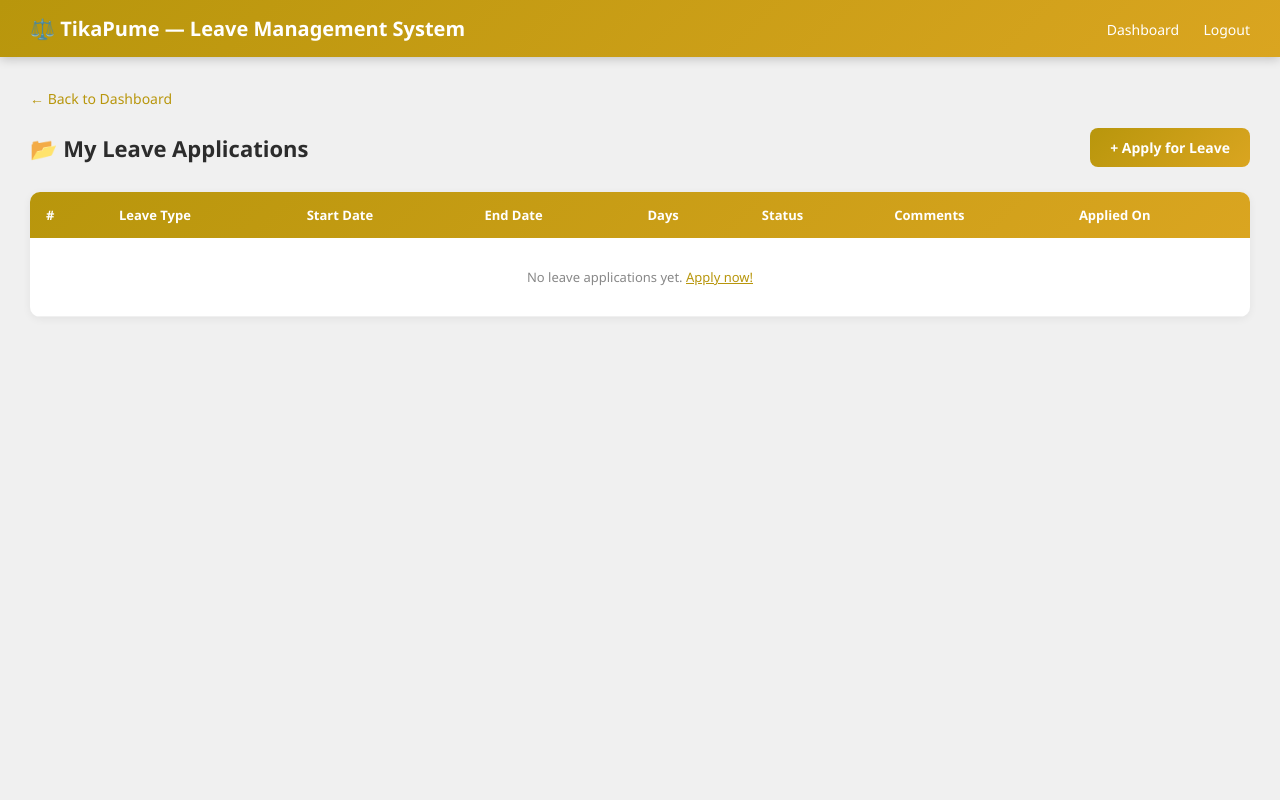
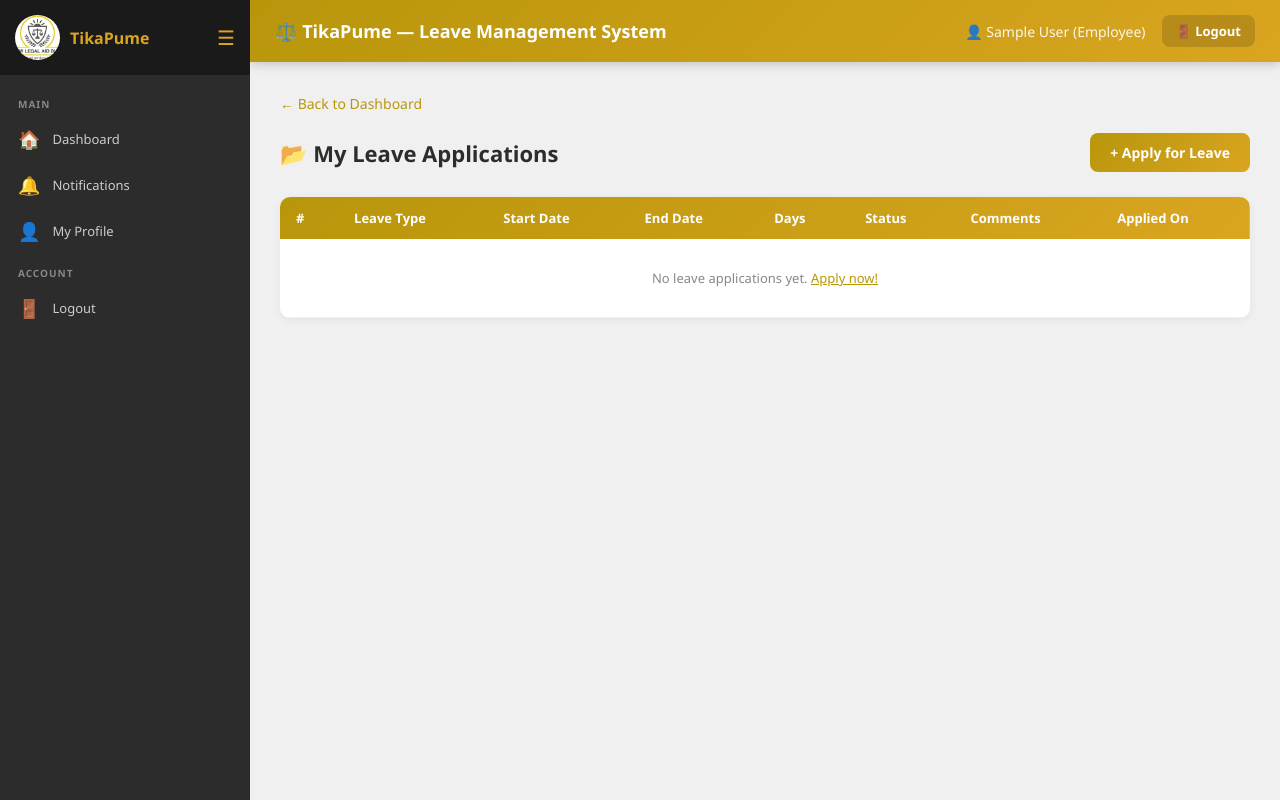
Before and after one commit to LittleBigMan01/tikapume, a Django app: page /leaves/my-applications/ in a window 1280 px wide. Run offline with Django 5.2, Linux system fonts and the light colour scheme; the visitor is signed in with stand-in values (Sample User, id 1); data that the repository does not hold is empty.

Commit message:
Add logout button to topbar on every panel; convert my_applications.html to shared base layout for consistency

```diff
--- a/templates/includes/base_admin.html
+++ b/templates/includes/base_admin.html
@@ -112,6 +112,23 @@
 
         .topbar h1 { color: white; font-size: 18px; }
         .topbar .user-info { color: rgba(255,255,255,0.9); font-size: 14px; }
+
+        .topbar-logout-btn {
+            display: flex;
+            align-items: center;
+            gap: 6px;
+            padding: 7px 14px;
+            background: rgba(0,0,0,0.15);
+            color: white;
+            text-decoration: none;
+            border-radius: 8px;
+            font-size: 13px;
+            font-weight: 600;
+            transition: background 0.2s;
+            white-space: nowrap;
+        }
+
+        .topbar-logout-btn:hover { background: rgba(0,0,0,0.3); }
 
         .content-area { padding: 30px; }
 
@@ -296,10 +313,16 @@
     <div class="main-content" id="mainContent">
         <div class="topbar">
             <h1>⚖️ TikaPume — Leave Management System</h1>
-            <span class="user-info">
-                👤 {{ request.user.get_full_name }}
-                ({{ request.user.get_role_display }})
-            </span>
+            <div style="display:flex; align-items:center; gap:16px;">
+                <span class="user-info">
+                    👤 {{ request.user.get_full_name }}
+                    ({{ request.user.get_role_display }})
+                </span>
+                <a href="{% url 'logout' %}" class="topbar-logout-btn"
+                onclick="return confirm('Are you sure you want to log out?')">
+                    🚪 Logout
+                </a>
+            </div>
         </div>
 
         <div class="content-area">
--- a/templates/leaves/my_applications.html
+++ b/templates/leaves/my_applications.html
@@ -1,123 +1,8 @@
-<!DOCTYPE html>
-<html lang="en">
-<head>
-    <meta charset="UTF-8">
-    <title>My Applications - TikaPume</title>
-    <style>
-        * { margin: 0; padding: 0; box-sizing: border-box; }
-        body { font-family: 'Segoe UI', sans-serif; background: #f0f0f0; }
+{% extends 'includes/base_admin.html' %}
 
-        .navbar {
-            background: linear-gradient(135deg, #B8960C, #DAA520);
-            padding: 15px 30px;
-            display: flex;
-            justify-content: space-between;
-            align-items: center;
-            box-shadow: 0 2px 10px rgba(0,0,0,0.2);
-        }
+{% block title %}My Applications - TikaPume{% endblock %}
 
-        .navbar h1 { color: white; font-size: 20px; }
-        .navbar a { color: white; text-decoration: none; margin-left: 20px; font-size: 14px; }
-        .navbar a:hover { text-decoration: underline; }
-
-        .container { padding: 30px; }
-
-        .back-link {
-            display: inline-block;
-            margin-bottom: 20px;
-            color: #B8960C;
-            text-decoration: none;
-            font-size: 14px;
-            font-weight: 500;
-        }
-
-        .back-link:hover { text-decoration: underline; }
-
-        .page-header {
-            display: flex;
-            justify-content: space-between;
-            align-items: center;
-            margin-bottom: 25px;
-        }
-
-        .page-header h2 { color: #2c2c2c; font-size: 22px; }
-
-        .btn-gold {
-            padding: 10px 20px;
-            background: linear-gradient(135deg, #B8960C, #DAA520);
-            color: white;
-            border: none;
-            border-radius: 8px;
-            font-size: 14px;
-            font-weight: 600;
-            cursor: pointer;
-            text-decoration: none;
-            display: inline-block;
-        }
-
-        .btn-gold:hover { opacity: 0.9; }
-
-        .table-wrapper {
-            background: white;
-            border-radius: 10px;
-            box-shadow: 0 2px 8px rgba(0,0,0,0.06);
-            overflow: hidden;
-        }
-
-        table { width: 100%; border-collapse: collapse; }
-
-        thead {
-            background: linear-gradient(135deg, #B8960C, #DAA520);
-            color: white;
-        }
-
-        thead th {
-            padding: 14px 16px;
-            text-align: left;
-            font-size: 13px;
-            font-weight: 600;
-        }
-
-        tbody tr { border-bottom: 1px solid #f0f0f0; }
-        tbody tr:hover { background: #fafafa; }
-
-        tbody td {
-            padding: 12px 16px;
-            font-size: 13px;
-            color: #555;
-        }
-
-        .badge {
-            padding: 4px 12px;
-            border-radius: 20px;
-            font-size: 11px;
-            font-weight: 600;
-        }
-
-        .badge-pending { background: #fff3cd; color: #856404; }
-        .badge-forwarded_to_hr { background: #cce5ff; color: #004085; }
-        .badge-forwarded_to_approver { background: #d1ecf1; color: #0c5460; }
-        .badge-approved { background: #d4edda; color: #155724; }
-        .badge-declined { background: #f8d7da; color: #721c24; }
-
-        .comment-text {
-            font-size: 12px;
-            color: #888;
-            font-style: italic;
-            margin-top: 4px;
-        }
-    </style>
-</head>
-<body>
-    <div class="navbar">
-        <h1>⚖️ TikaPume — Leave Management System</h1>
-        <div>
-            <a href="{% url 'dashboard' %}">Dashboard</a>
-            <a href="{% url 'logout' %}">Logout</a>
-        </div>
-    </div>
-
-    <div class="container">
+{% block content %}
 <a href="{% url 'dashboard' %}" class="back-link">← Back to Dashboard</a>
 
 <div class="page-header">
@@ -151,6 +36,12 @@
                     <span class="badge badge-{{ app.status }}">
                         {{ app.get_status_display }}
                     </span>
+                    {% if app.is_special_request %}
+                    <div style="margin-top:4px; font-size:11px;
+                    color:#dc3545; font-weight:600;">
+                        ⚡ Special Request
+                    </div>
+                    {% endif %}
                 </td>
                 <td>
                     {% if app.hr_comment %}
@@ -180,6 +71,13 @@
         </tbody>
     </table>
 </div>
-    </div>
-</body>
-</html>
+
+<style>
+.comment-text {
+    font-size: 12px;
+    color: #888;
+    font-style: italic;
+    margin-top: 4px;
+}
+</style>
+{% endblock %}
```
Lines whose indentation alone changed are shown as unchanged.
